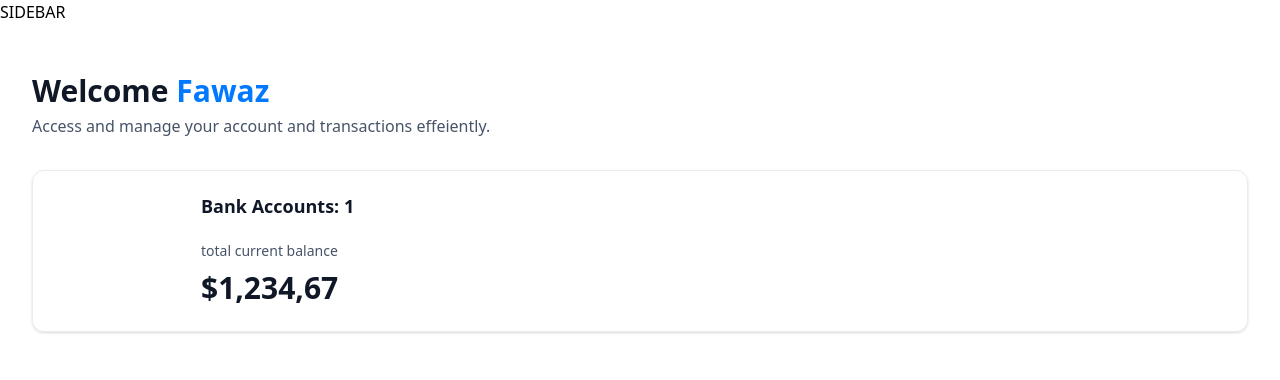
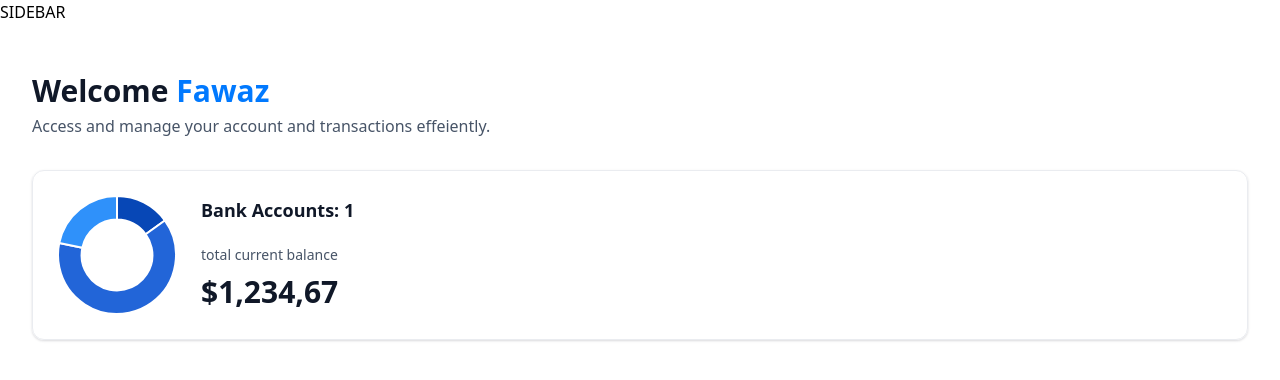
Before and after one commit to LightningFz/banking-app, a Next.js app: page / in a window 1280 px wide. Shown: the top 380 px of the page. Built offline with nearby package versions, Linux system fonts and the light colour scheme.

Commit message:
adding charts

```diff
--- /dev/null
+++ b/components/ui/DoughnutChart.tsx
@@ -0,0 +1,31 @@
+'use client'
+
+import { Chart as ChartJS, ArcElement, Tooltip, Legend } from "chart.js";
+import { Doughnut } from "react-chartjs-2";
+
+ChartJS.register(ArcElement, Tooltip, Legend);
+const DoughnutChart = ({accounts}: DoughnutChartProps) => {
+    const data={
+        datasets:[{
+            label: 'bank',
+            data: [1234, 5187, 1781],
+            backgroundColor: ['#0747b6', '#2265d8', '#2f91fa']
+            }
+        ],
+        labels: ['Bank 1','bank 2', 'bank 3' ]
+    }
+
+    return <Doughnut
+    data={data}
+    options={{
+        cutout:'60%',
+        plugins:{
+            legend:{
+                display: false
+            }
+        }
+    }}
+    />
+}
+
+export default DoughnutChart
--- a/components/ui/TotalBalanceBox.tsx
+++ b/components/ui/TotalBalanceBox.tsx
@@ -1,12 +1,13 @@
 import { formatAmount } from '@/lib/utils'
 import React from 'react'
 import AnimatedCounter from './AnimatedCounter'
+import DoughnutChart from './DoughnutChart'
 
 const TotalBalanceBox = ({accounts = [], totalBanks, totalCurrentBalance }: TotlaBalanceBoxProps) => {
   return (
     <section className='total-balance'>
       <div className='total-balance-chart'>
-        {/*DoughnutChart */}
+        <DoughnutChart accounts={accounts}/>
       </div>
       <div className='flex flex-col gap-6'>
         <h2 className='header-2'>
@@ -16,9 +17,9 @@
           <p className='total-balance-label'>
             total current balance
           </p>
-          <p className='total-balance-amount flex-center gap-2'>
+          <div className='total-balance-amount flex-center gap-2'>
             <AnimatedCounter amount={totalCurrentBalance}/>
-          </p>
+          </div>
         </div>
       </div>
     </section>
```
